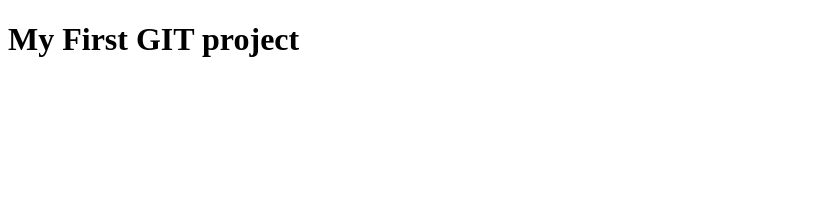
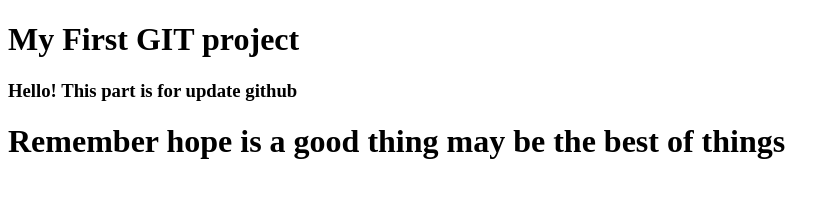
Before and after one commit to minhajul9/my-first-github-project, a plain HTML site: page index.html in a window 1280 px wide. Shown: the whole page, without its empty margins (0-840 px from the left). Drawn offline with Linux system fonts and the light colour scheme.

Commit message:
Github updated

```diff
--- a/index.html
+++ b/index.html
@@ -9,5 +9,9 @@
 <body>
     <h1>My First GIT project</h1>
 
+    <h3>Hello! This part is for update github</h3>
+
+    <h1>Remember hope is a good thing may be the best of things</h1>
+
 </body>
 </html>
```
